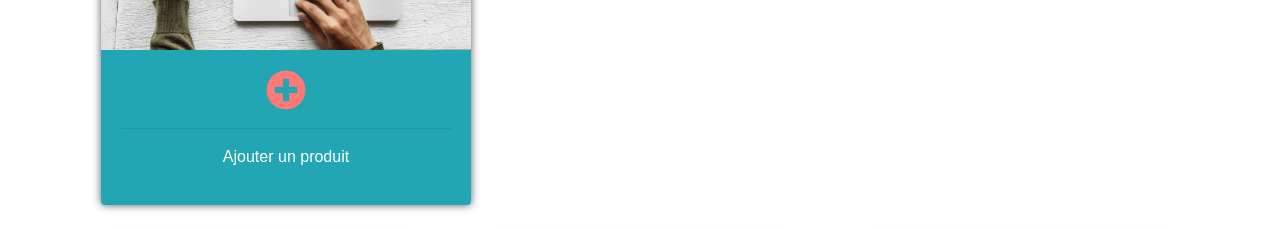
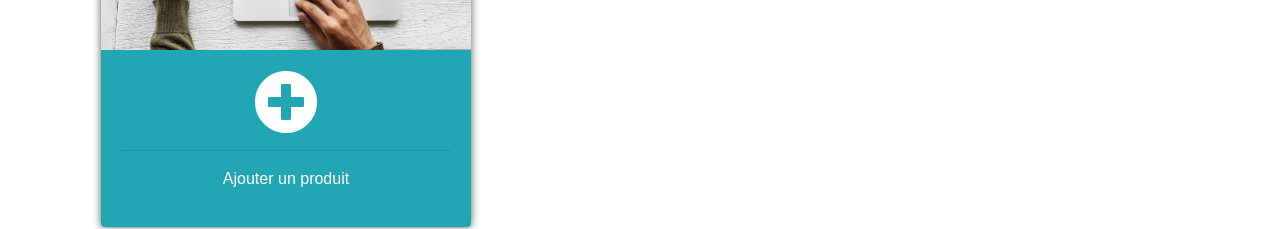
Before and after one commit to naptracks/CakeMania, a React (Create React App) app: page /adminGestionProduits in a window 1280 px wide. Shown: the part 406-635 px from the top of the page. Built offline with nearby package versions, Linux system fonts and the light colour scheme; data requests are answered from the project's data file; a web font is replaced by a local one.

Commit message:
modif CSS

```diff
--- a/src/component/admin/GestionProduits.css
+++ b/src/component/admin/GestionProduits.css
@@ -9,6 +9,7 @@
     color: #ffffff;
 }
 
-i {
+#gestionProd i {
     font-size: 4rem;
+    color: #ffffff;
 }
--- a/src/component/admin/GestionProduits.js
+++ b/src/component/admin/GestionProduits.js
@@ -129,7 +129,7 @@ class GestionProduits extends Component {
 
     render() {
         return (
-            <div className="container marginDeBase">
+            <div className="container marginDeBase" id="gestionProd">
                 <button onClick={this.goBack} className="btn btn-primary">Retour</button>
                 <div className="mt-3">
                     <h2>Gestion des produits</h2>
```
